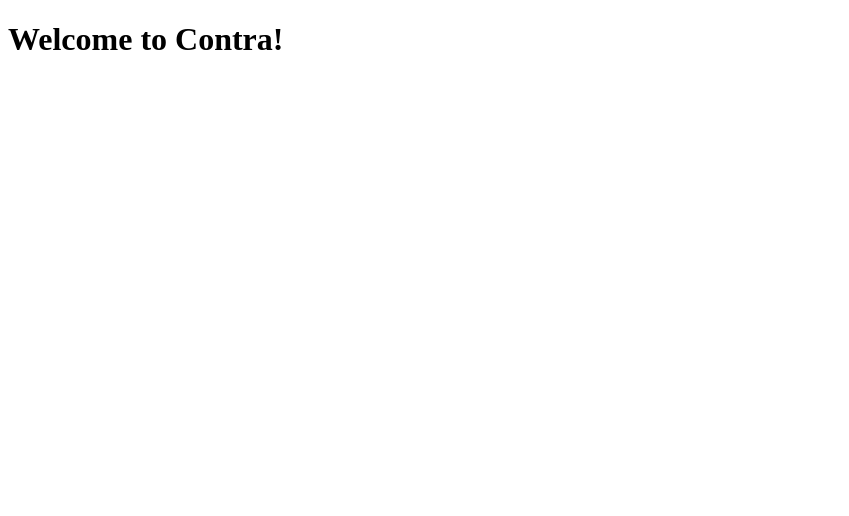
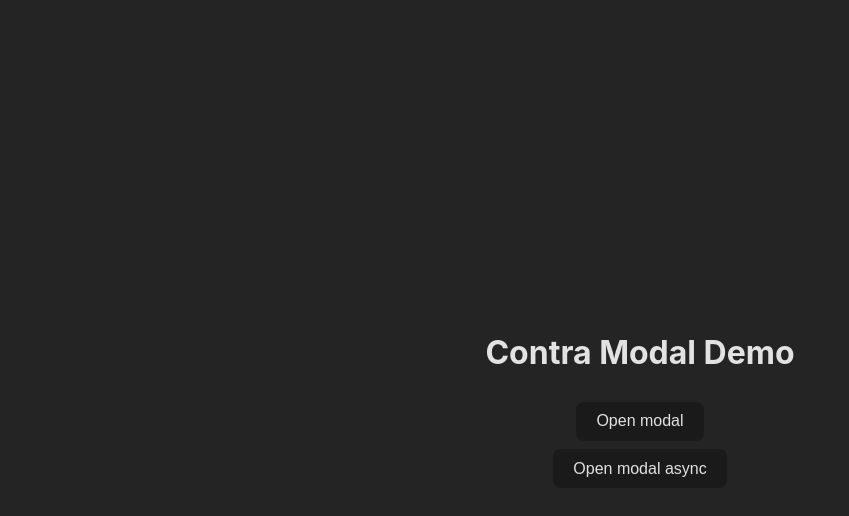
Before and after one commit to contra/contra-interview-assessment, a Next.js app in the folder frontend/: page / in a window 1280 px wide. Shown: the top 516 px of the page, without its empty margins (0-849 px from the left). Built offline with nearby package versions, Linux system fonts and the light colour scheme.

Commit message:
feat: add modal demo page

```diff
--- /dev/null
+++ b/frontend/src/app.css
@@ -0,0 +1,16 @@
+:root {
+  --font-color: rgba(255, 255, 255, 0.87);
+  --font-family: Inter, Avenir, Helvetica, Arial, sans-serif;
+
+  font-family: var(--font-family);
+  color: var(--font-color);
+  background-color: #242424;
+}
+
+body {
+  margin: 0;
+}
+
+* {
+  box-sizing: border-box;
+}
--- /dev/null
+++ b/frontend/src/modules/modal-demo/ModalDemo.module.css
@@ -0,0 +1,18 @@
+.modalDemo {
+  display: flex;
+  flex-direction: column;
+  justify-content: center;
+  align-items: center;
+  text-align: center;
+  margin: auto;
+
+  max-width: 1280px;
+  height: 100vh;
+
+  gap: 8px;
+}
+
+.header {
+  font-size: 3.2em;
+  line-height: 1.1;
+}
--- /dev/null
+++ b/frontend/src/modules/modal-demo/ModalDemo.tsx
@@ -0,0 +1,25 @@
+import { useState } from 'react';
+import { Button } from '@/packages/button/Button';
+import styles from './ModalDemo.module.css';
+
+export const ModalDemo = () => {
+  const [isFirstModalOpen, setIsFirstModalOpen] = useState(false);
+  const [isSecondModalOpen, setIsSecondModalOpen] = useState(false);
+
+  return (
+    <main className={styles['modalDemo']}>
+      <h1>Contra Modal Demo</h1>
+
+      <Button onClick={() => setIsFirstModalOpen(true)}>Open modal</Button>
+
+      <Button
+        onClick={() => setTimeout(() => setIsSecondModalOpen(true), 2_000)}
+      >
+        Open modal async
+      </Button>
+
+      {isFirstModalOpen && <dialog open>First modal</dialog>}
+      {isSecondModalOpen && <dialog open>Async modal</dialog>}
+    </main>
+  );
+};
--- /dev/null
+++ b/frontend/src/packages/button/Button.module.css
@@ -0,0 +1,22 @@
+.button {
+  width: fit-content;
+
+  border-radius: 8px;
+  border: 1px solid transparent;
+  transition: border-color 0.25s;
+
+  padding: 0.6em 1.2em;
+  font-size: 1em;
+  background-color: #1a1a1a;
+  color: var(--font-color);
+  cursor: pointer;
+}
+
+.button:hover {
+  border-color: #646cff;
+}
+
+.button:focus,
+.button:focus-visible {
+  outline: 4px auto -webkit-focus-ring-color;
+}
--- /dev/null
+++ b/frontend/src/packages/button/Button.tsx
@@ -0,0 +1,22 @@
+import React from 'react';
+import styles from './Button.module.css';
+
+type Props = {
+  ariaLabel?: string;
+  children: React.ReactNode;
+  className?: string;
+  onClick: () => void;
+};
+
+export const Button = (props: Props) => {
+  return (
+    <button
+      aria-label={props.ariaLabel}
+      className={styles['button'] + ` ${props.className ?? ''}`}
+      onClick={props.onClick}
+      type="button"
+    >
+      {props.children}
+    </button>
+  );
+};
--- a/frontend/src/pages/_app.tsx
+++ b/frontend/src/pages/_app.tsx
@@ -1,4 +1,6 @@
 /* eslint-disable canonical/filename-match-exported */
+// eslint-disable-next-line import/no-unassigned-import
+import '../app.css';
 import { type AppProps } from 'next/app';
 
 const App = ({ Component, pageProps }: AppProps) => {
--- a/frontend/src/pages/index.tsx
+++ b/frontend/src/pages/index.tsx
@@ -1,8 +1,9 @@
 /* eslint-disable canonical/filename-match-exported */
 import { type NextPage } from 'next';
+import { ModalDemo } from '@/modules/modal-demo/ModalDemo';
 
 const Index: NextPage = () => {
-  return <h1>Welcome to Contra!</h1>;
+  return <ModalDemo />;
 };
 
 export default Index;
```
